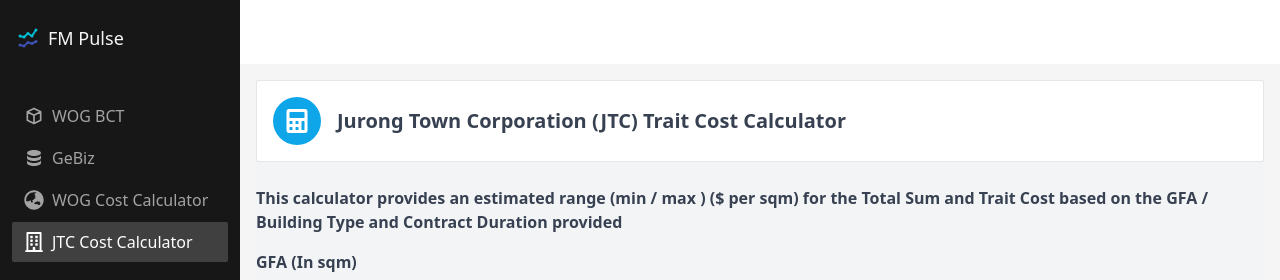
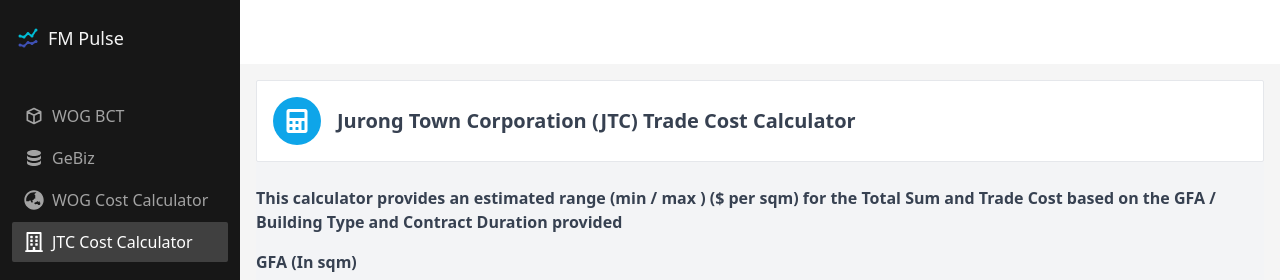
Before and after one commit to RamenBoy0/fm_pulse_dashboard, a React (Create React App) app: page /pulse_cost_calculator in a window 1280 px wide. Shown: the top 280 px of the page. Built offline with nearby package versions, Linux system fonts and the light colour scheme.

Commit message:
Update CalculatorModel.jsx

```diff
--- a/src/components/CalculatorModel.jsx
+++ b/src/components/CalculatorModel.jsx
@@ -89,7 +89,7 @@
             <div className='pl-4'>
                 <span>
                 <strong className='text-xl text-gray-700 font-semibold'>
-                Jurong Town Corporation (JTC) Trait Cost Calculator
+                Jurong Town Corporation (JTC) Trade Cost Calculator
                 </strong>
                 </span>
             </div>
@@ -98,7 +98,7 @@
         <div className="flex items-center justify-center bg-gray-100">
         <div className="mt-6 overflow-y-auto max-h-screen">
                 {/* Header for Demo Calculator */}
-                <h4 className="text-l font-semibold text-gray-700 mb-4">This calculator provides an estimated range (min / max ) ($ per sqm) for the Total Sum and Trait Cost based on the GFA / Building Type and Contract Duration provided</h4>
+                <h4 className="text-l font-semibold text-gray-700 mb-4">This calculator provides an estimated range (min / max ) ($ per sqm) for the Total Sum and Trade Cost based on the GFA / Building Type and Contract Duration provided</h4>
 
                 {/* Input for GFA */}
                 <div className="mb-4">
@@ -190,18 +190,18 @@
                             {result && (
                             <div className="text-xl mt-6 p-4 bg-green-100 text-green-800 rounded-lg">
                                 <p>
-                                <strong>Trait Cost Prediction:</strong>
+                                <strong>Trade Cost Prediction:</strong>
                                 </p>
                                 {/* Side-by-side tables */}
                                 <div className="flex flex-wrap gap-4 mt-4">
                                     {/* Table for Trait Cost */}
                                     <div className="flex-1 min-w-[300px] max-w-[50%] bg-white rounded-lg shadow-md p-4">
-                                        <h5 className="text-lg font-bold mb-4">Trait Cost Benchmark ($ per sqm)</h5>
+                                        <h5 className="text-lg font-bold mb-4">Trade Cost Benchmark ($ per sqm)</h5>
                                         <div className="overflow-y-auto max-h-[400px]">
                                             <table className="min-w-full table-auto">
                                                 <thead>
                                                     <tr>
-                                                        <th className="px-4 py-2 text-left">Trait Cost</th>
+                                                        <th className="px-4 py-2 text-left">Trade Cost</th>
                                                         <th className="px-4 py-2 text-left">Lower Bound</th>
                                                         <th className="px-4 py-2 text-left">Upper Bound</th>
                                                         <th className="px-4 py-2 text-left">Mean</th>
@@ -223,12 +223,12 @@
 
                                     {/* Table for Cost Breakdown */}
                                     <div className="flex-1 min-w-[300px] max-w-[50%] bg-white rounded-lg shadow-md p-4">
-                                        <h5 className="text-lg font-bold mb-4">Trait Cost Breakdown (%) (Total Sum based on Mean)</h5>
+                                        <h5 className="text-lg font-bold mb-4">Trade Cost Breakdown (%) (Total Sum based on Mean)</h5>
                                         <div className="overflow-y-auto max-h-[400px]">
                                             <table className="min-w-full table-auto">
                                                 <thead>
                                                     <tr>
-                                                        <th className="px-4 py-2 text-left">Trait Cost</th>
+                                                        <th className="px-4 py-2 text-left">Trade Cost</th>
                                                         <th className="px-4 py-2 text-left">Percentage</th>
                                                     </tr>
                                                 </thead>
```
